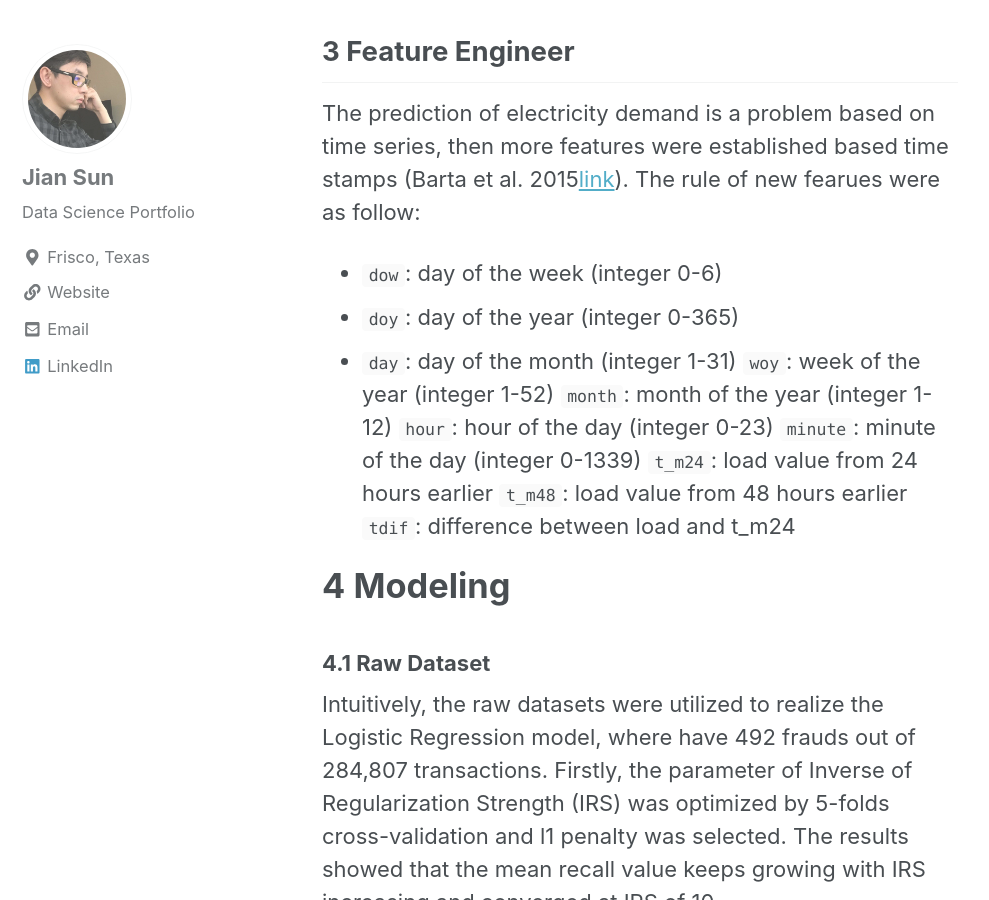
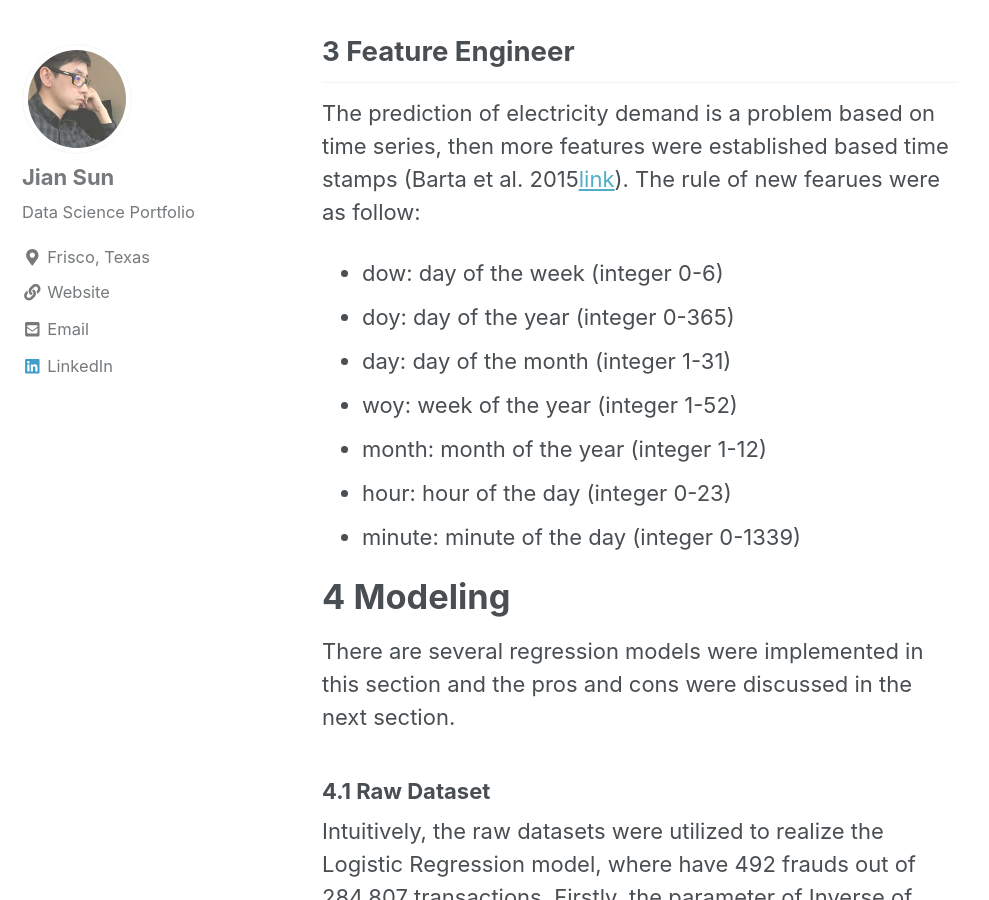
Before and after one commit to jianv/jianv.github.io, a Jekyll site: the page built from _posts/2018-04-20-ml-electricity.md, in a window 1280 px wide and 900 px high, scrolled down 1660 px. Shown: the whole window, without its empty margins (0-989 px from the left). Built offline with Jekyll 4.4.1, drawn with Linux system fonts in a browser that asks for light colours; nearby versions of some CDN libraries.

Commit message:
Update 2018-04-20-ml-electricity.md

```diff
--- a/_posts/2018-04-20-ml-electricity.md
+++ b/_posts/2018-04-20-ml-electricity.md
@@ -16,18 +16,17 @@ In this project, the historical electricity datasets were obtained from the FTP
 
 ## 3 Feature Engineer
 The prediction of electricity demand is a problem based on time series, then more features were established based time stamps (Barta et al. 2015[link](https://arxiv.org/pdf/1506.06972.pdf)). The rule of new fearues were as follow:
-+ `dow`: day of the week (integer 0-6)
-- `doy`: day of the year (integer 0-365)
-* `day`: day of the month (integer 1-31)
-`woy`: week of the year (integer 1-52)
-`month`: month of the year (integer 1-12)
-`hour`: hour of the day (integer 0-23)
-`minute`: minute of the day (integer 0-1339)
-`t_m24`: load value from 24 hours earlier
-`t_m48`: load value from 48 hours earlier
-`tdif`: difference between load and t_m24
+* dow: day of the week (integer 0-6)
+* doy: day of the year (integer 0-365)
+* day: day of the month (integer 1-31)
+* woy: week of the year (integer 1-52)
+* month: month of the year (integer 1-12)
+* hour: hour of the day (integer 0-23)
+* minute: minute of the day (integer 0-1339)
 
 # 4 Modeling
+There are several regression models were implemented in this section and the pros and cons were discussed in the next section.
+
 ### 4.1 Raw Dataset
 Intuitively, the raw datasets were utilized to realize the Logistic Regression model, where have 492 frauds out of 284,807 transactions. Firstly, the parameter of Inverse of Regularization Strength (IRS) was optimized by 5-folds cross-validation and l1 penalty was selected. The results showed that the mean recall value keeps growing with IRS increasing and converged at IRS of 10.
 
```
